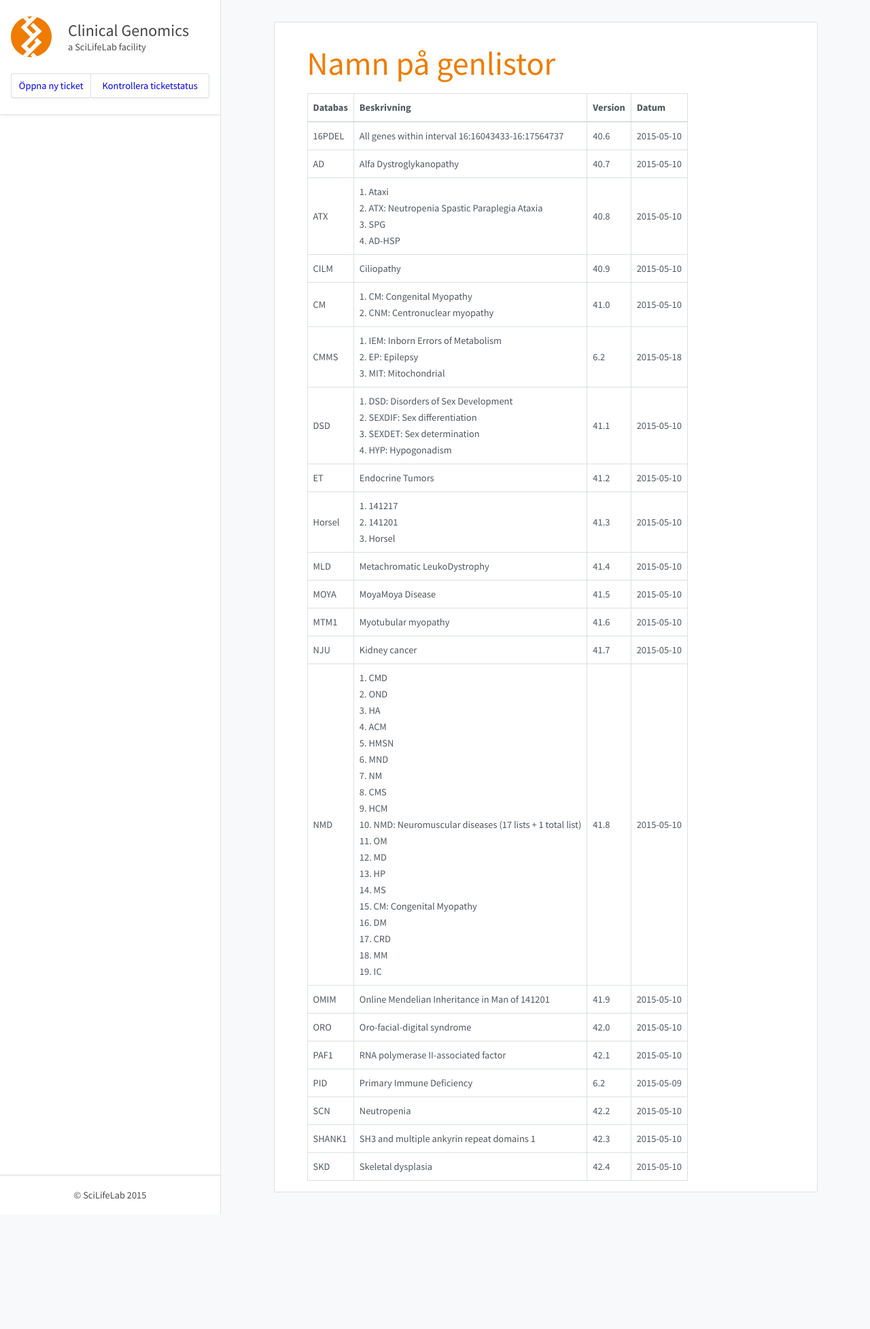
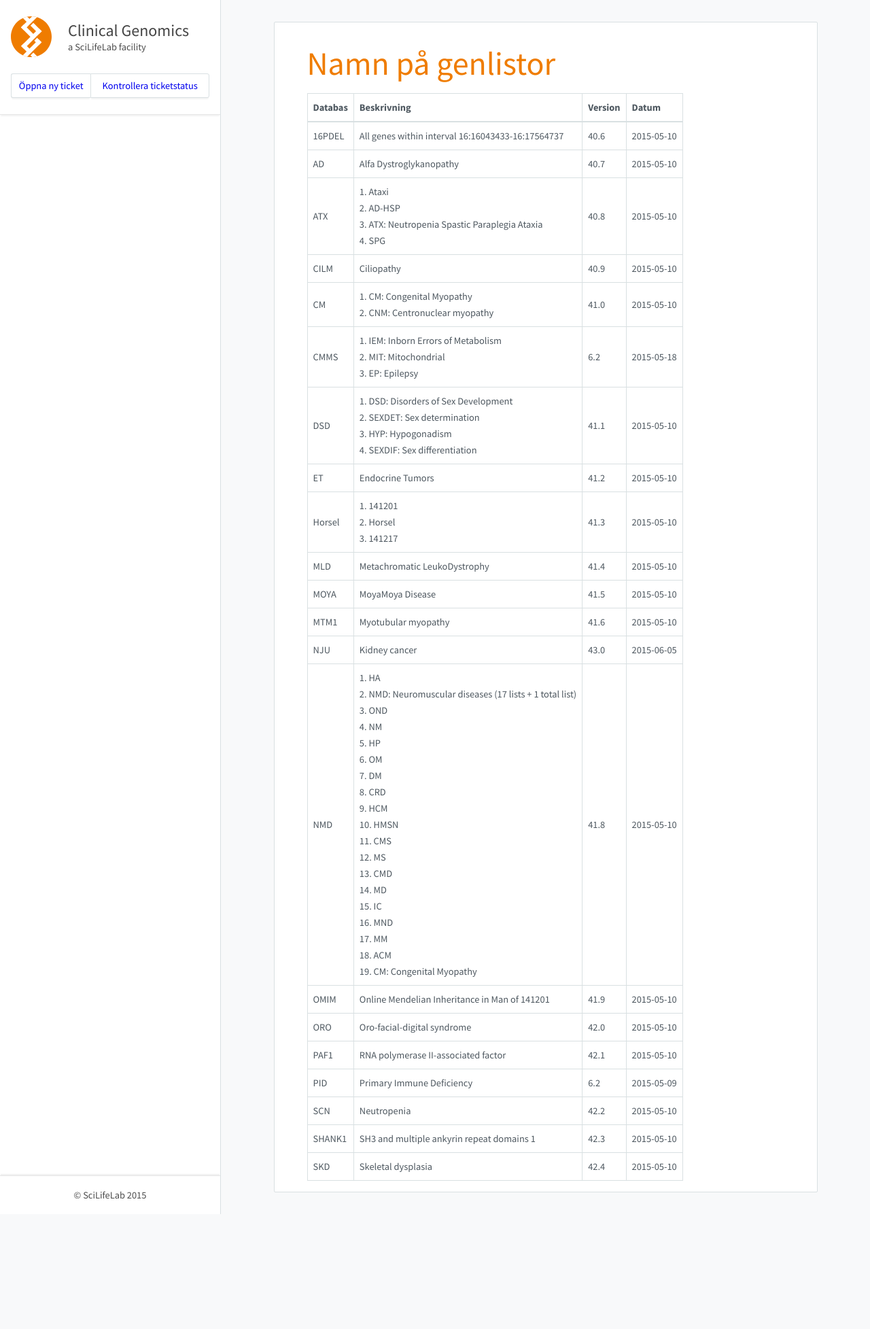
Before and after one commit to Clinical-Genomics/clinical-genomics.github.io, a Jekyll site: the page built from _pages/namnpagenlistor.md, in a window 1280 px wide. Shown: the whole page at 68% size. Built offline with Jekyll 4.4.1, drawn with Linux system fonts in a browser that asks for light colours; nearby versions of some CDN libraries.

Commit message:
Update to cust000-Clinical_master_list.txt

```diff
--- a/_pages/namnpagenlistor.md
+++ b/_pages/namnpagenlistor.md
@@ -10,18 +10,18 @@ title: Namn på genlistor
 |---|---|---|---|
 |16PDEL|All genes within interval 16:16043433-16:17564737|40.6|2015-05-10|
 |AD|Alfa Dystroglykanopathy|40.7|2015-05-10|
-|ATX|1. Ataxi<br />2. ATX: Neutropenia Spastic Paraplegia Ataxia<br />3. SPG<br />4. AD-HSP<br />|40.8|2015-05-10|
+|ATX|1. Ataxi<br />2. AD-HSP<br />3. ATX: Neutropenia Spastic Paraplegia Ataxia<br />4. SPG<br />|40.8|2015-05-10|
 |CILM|Ciliopathy|40.9|2015-05-10|
 |CM|1. CM: Congenital Myopathy<br />2. CNM: Centronuclear myopathy<br />|41.0|2015-05-10|
-|CMMS|1. IEM: Inborn Errors of Metabolism<br />2. EP: Epilepsy<br />3. MIT: Mitochondrial<br />|6.2|2015-05-18|
-|DSD|1. DSD: Disorders of Sex Development<br />2. SEXDIF: Sex differentiation<br />3. SEXDET: Sex determination<br />4. HYP: Hypogonadism<br />|41.1|2015-05-10|
+|CMMS|1. IEM: Inborn Errors of Metabolism<br />2. MIT: Mitochondrial<br />3. EP: Epilepsy<br />|6.2|2015-05-18|
+|DSD|1. DSD: Disorders of Sex Development<br />2. SEXDET: Sex determination<br />3. HYP: Hypogonadism<br />4. SEXDIF: Sex differentiation<br />|41.1|2015-05-10|
 |ET|Endocrine Tumors|41.2|2015-05-10|
-|Horsel|1. 141217<br />2. 141201<br />3. Horsel<br />|41.3|2015-05-10|
+|Horsel|1. 141201<br />2. Horsel<br />3. 141217<br />|41.3|2015-05-10|
 |MLD|Metachromatic LeukoDystrophy|41.4|2015-05-10|
 |MOYA|MoyaMoya Disease|41.5|2015-05-10|
 |MTM1|Myotubular myopathy|41.6|2015-05-10|
-|NJU|Kidney cancer|41.7|2015-05-10|
-|NMD|1. CMD<br />2. OND<br />3. HA<br />4. ACM<br />5. HMSN<br />6. MND<br />7. NM<br />8. CMS<br />9. HCM<br />10. NMD: Neuromuscular diseases (17 lists + 1 total list)<br />11. OM<br />12. MD<br />13. HP<br />14. MS<br />15. CM: Congenital Myopathy<br />16. DM<br />17. CRD<br />18. MM<br />19. IC<br />|41.8|2015-05-10|
+|NJU|Kidney cancer|43.0|2015-06-05|
+|NMD|1. HA<br />2. NMD: Neuromuscular diseases (17 lists + 1 total list)<br />3. OND<br />4. NM<br />5. HP<br />6. OM<br />7. DM<br />8. CRD<br />9. HCM<br />10. HMSN<br />11. CMS<br />12. MS<br />13. CMD<br />14. MD<br />15. IC<br />16. MND<br />17. MM<br />18. ACM<br />19. CM: Congenital Myopathy<br />|41.8|2015-05-10|
 |OMIM|Online Mendelian Inheritance in Man of 141201|41.9|2015-05-10|
 |ORO|Oro-facial-digital syndrome|42.0|2015-05-10|
 |PAF1|RNA polymerase II-associated factor|42.1|2015-05-10|
```
